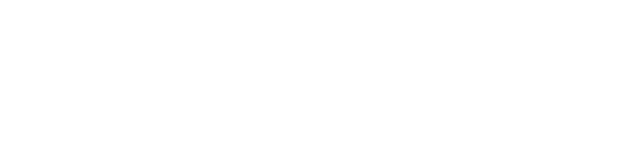
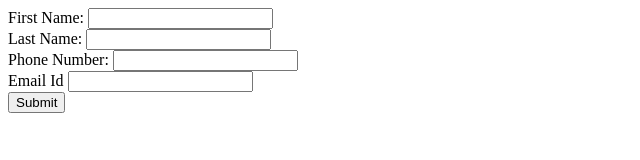
Before and after one commit to acciojob/form-login-2-Qajay0832, a website: page main.html in a window 1280 px wide. Shown: the whole page, without its empty margins (0-640 px from the left). Drawn offline with Linux system fonts and the light colour scheme.

Commit message:
created a submission

```diff
--- a/main.html
+++ b/main.html
@@ -7,6 +7,26 @@
 </head>
 
 <body>
+	<div>
+		<div>
+		<label for="firstName">First Name:</label>
+	<input type="text" id="firstName">
+	</div>
+		<div>
+		<label for="lastName">Last Name:</label>
+	<input type="text" id="lastName">
+	</div>
+		<div>
+		<label for="phoneNumber">Phone Number:</label>
+	<input type="text" id="phoneNumber">
+	</div>
+		<div>
+		<label for="emailId">Email Id</label>
+	<input type="text" id="emailId">
+	</div>
+		<button type="submit" id="submit">Submit</button>
+
+	</div>
 	<!-- the entire body must be written by student -->
     <script type="text/javascript" src="./script.js">
 </script>
--- a/script.js
+++ b/script.js
@@ -1 +1,10 @@
 //your JS code here. If required.
+const firstName=document.getElementById("firstName");
+const lastName=document.getElementById("lastName");
+const phoneNumber=document.getElementById("phoneNumber");
+const emailId=document.getElementById("emailId");
+const submit=document.getElementById("submit")
+submit.addEventListener("click",func)
+function func(){
+	alert("First Name: "+firstName.value+" "+"Last Name: "+lastName.value+" Phone Number: "+phoneNumber.value+" Email Id: "+emailId.value)
+}
```
